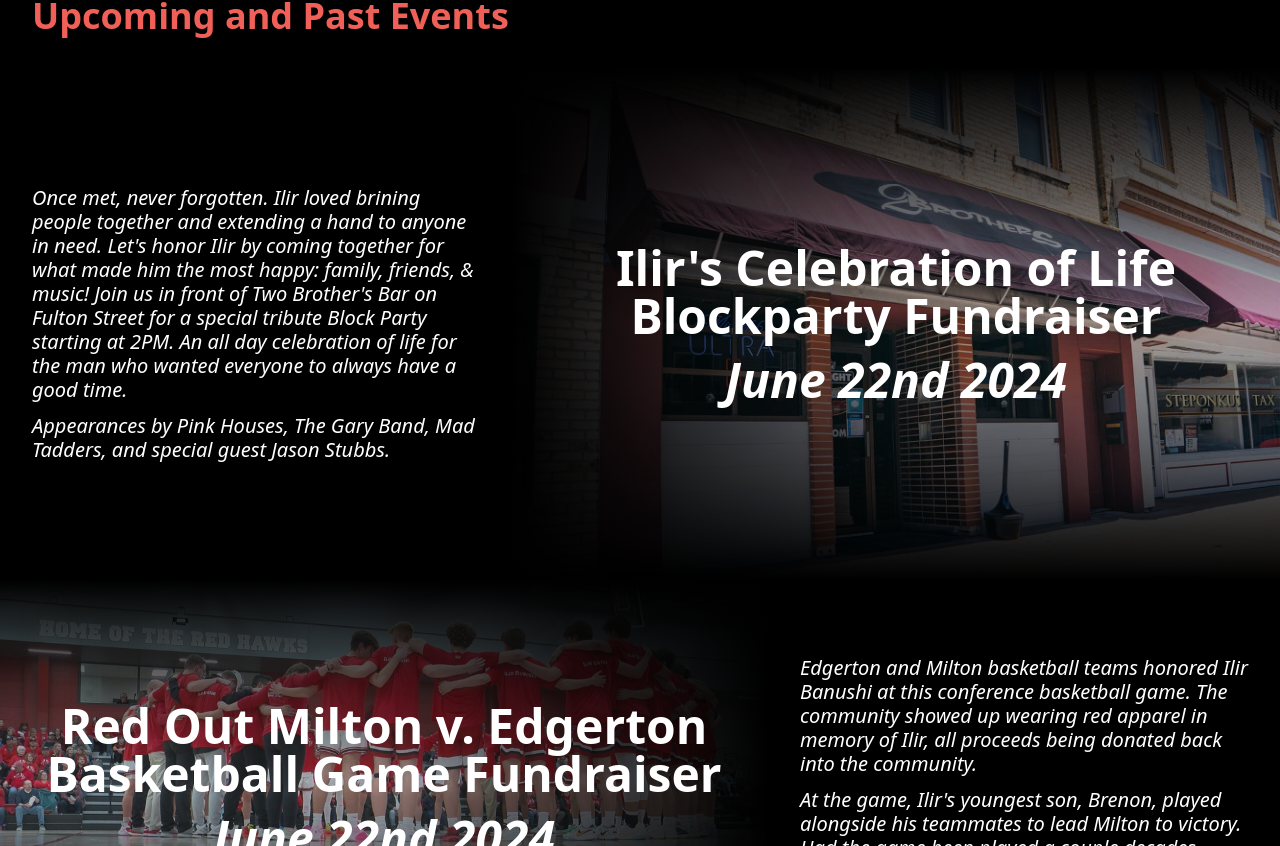
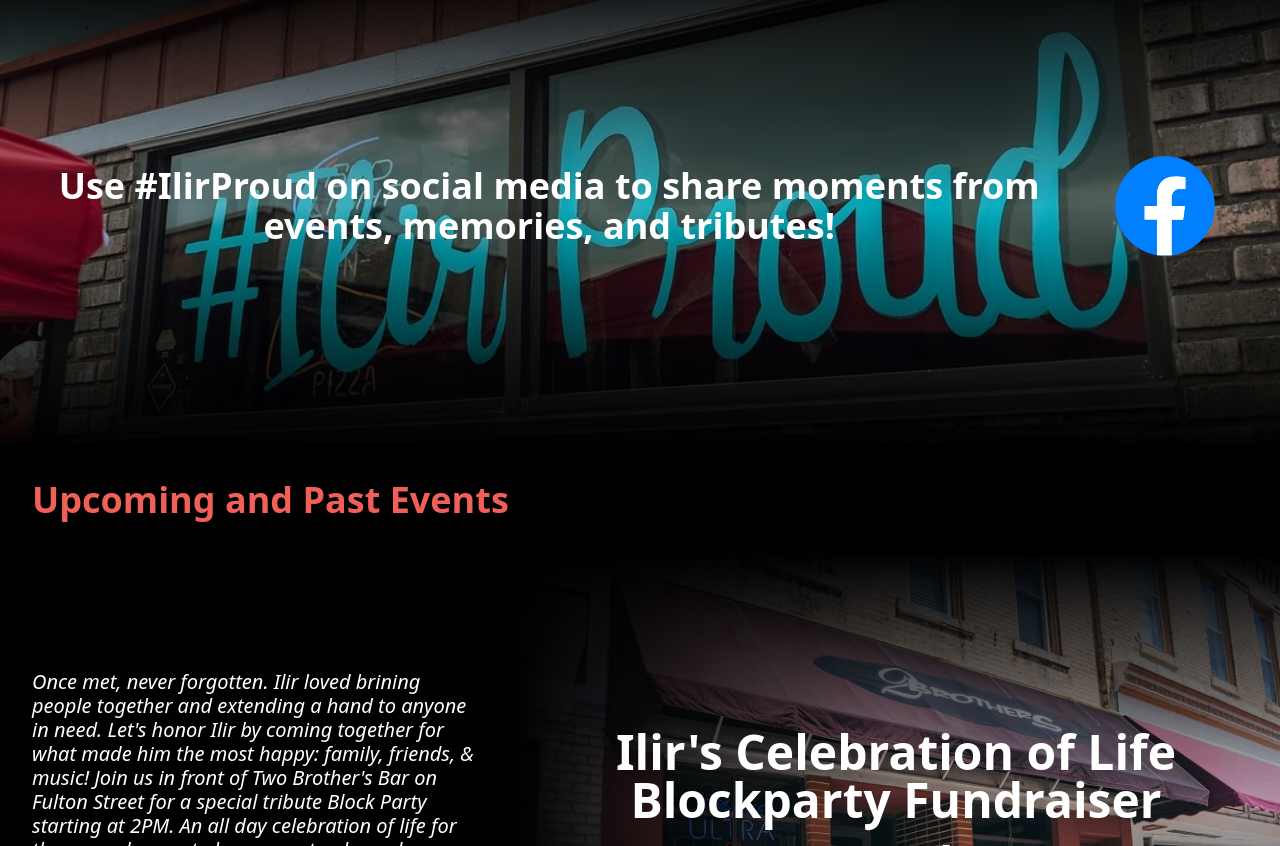
Before and after one commit to banushi-a/ilirs-giving-heart-foundation, a Next.js app: page / in a window 1280 px wide. Shown: the part 1274-2120 px from the top of the page. Built offline with nearby package versions, Linux system fonts and the light colour scheme.

Commit message:
Hashtag section

```diff
--- a/src/app/page.tsx
+++ b/src/app/page.tsx
@@ -1,5 +1,6 @@
 import AboutSection from "../components/AboutSection";
 import EventsSection from "../components/EventsSection";
+import HashtagSection from "../components/HashtagSection";
 import HeroSection from "../components/HeroSection";
 import VolunteerSection from "../components/VolunteerSection";
 
@@ -9,6 +10,7 @@ export default function Home() {
       {/* <Links /> */}
       <HeroSection />
       <AboutSection />
+      <HashtagSection />
       <EventsSection />
       <VolunteerSection />
     </main>
--- a/src/components/Event.tsx
+++ b/src/components/Event.tsx
@@ -58,9 +58,9 @@ export default function Event(event: EventProps) {
         )}
         <div className="absolute inset-0 bg-gradient-to-t from-black via-black/10 to-transparent" />
         {/* Event Name Overlay */}
-        <div className="text-5xl absolute inset-0 m-auto text-white text-center flex flex-col items-center gap-4 w-fit h-fit p-2">
+        <div className="text-4xl md:text-5xl absolute inset-0 m-auto text-white text-center flex flex-col items-center gap-4 w-fit h-fit p-2">
           <h2 className="font-bold">{event.name}</h2>
-          <p className="italic font-semibold">June 22nd 2024</p>
+          <p className="italic font-semibold">{event.date}</p>
           {event.volunteerLink && (
             <Button
               extraStyles="text-2xl"
--- /dev/null
+++ b/src/components/HashtagSection.tsx
@@ -0,0 +1,32 @@
+import Image from "next/image";
+import Link from "next/link";
+
+import Facebook from "../public/facebook.png";
+import IlirProud from "../public/ilir-proud-window.jpg";
+
+export default function EventsSection() {
+  return (
+    <section
+      className="bg-black text-white w-screen pb-0 relative flex justify-center"
+      id="hashtag"
+    >
+      <Image
+        src={IlirProud}
+        alt="Ilir Proud Window Painting"
+        className="w-screen"
+      />
+      {/* Shadow Gradient */}
+      <div className="absolute inset-0 bg-gradient-to-b from-black via-black/5 to-transparent" />
+      <div className="absolute inset-0 bg-gradient-to-t from-black via-black/5 to-transparent" />
+      <div className="absolute inset-0 m-auto text-white text-center flex md:flex-row items-center gap-4 w-fit h-fit p-8">
+        <h2 className="font-bold text-2xl md:text-4xl">
+          Use #IlirProud on social media to share moments from events, memories,
+          and tributes!
+        </h2>
+        <Link href="https://www.facebook.com/hashtag/ilirproud" target="_blank">
+          <Image src={Facebook} alt="Facebook logo" width={250} />
+        </Link>
+      </div>
+    </section>
+  );
+}
--- a/src/components/HeroSection.tsx
+++ b/src/components/HeroSection.tsx
@@ -9,7 +9,7 @@ export default function HeroSection() {
         alt={"Red Out Fundraiser Group Photo"}
         className="object-cover"
       />
-      <div className="absolute inset-0 bg-gradient-to-t from-black via-black/10 to-transparent"></div>
+      <div className="absolute inset-0 bg-gradient-to-t from-black via-black/10 to-transparent" />
 
       {/* Text Overlay */}
       <div className="absolute inset-0 flex items-end justify-start p-2 sm:p-4 md:p-6 lg:p-8">
```
Also changed, not shown: src/public/facebook.png (added), src/public/ilir-proud-window.jpg (added).
